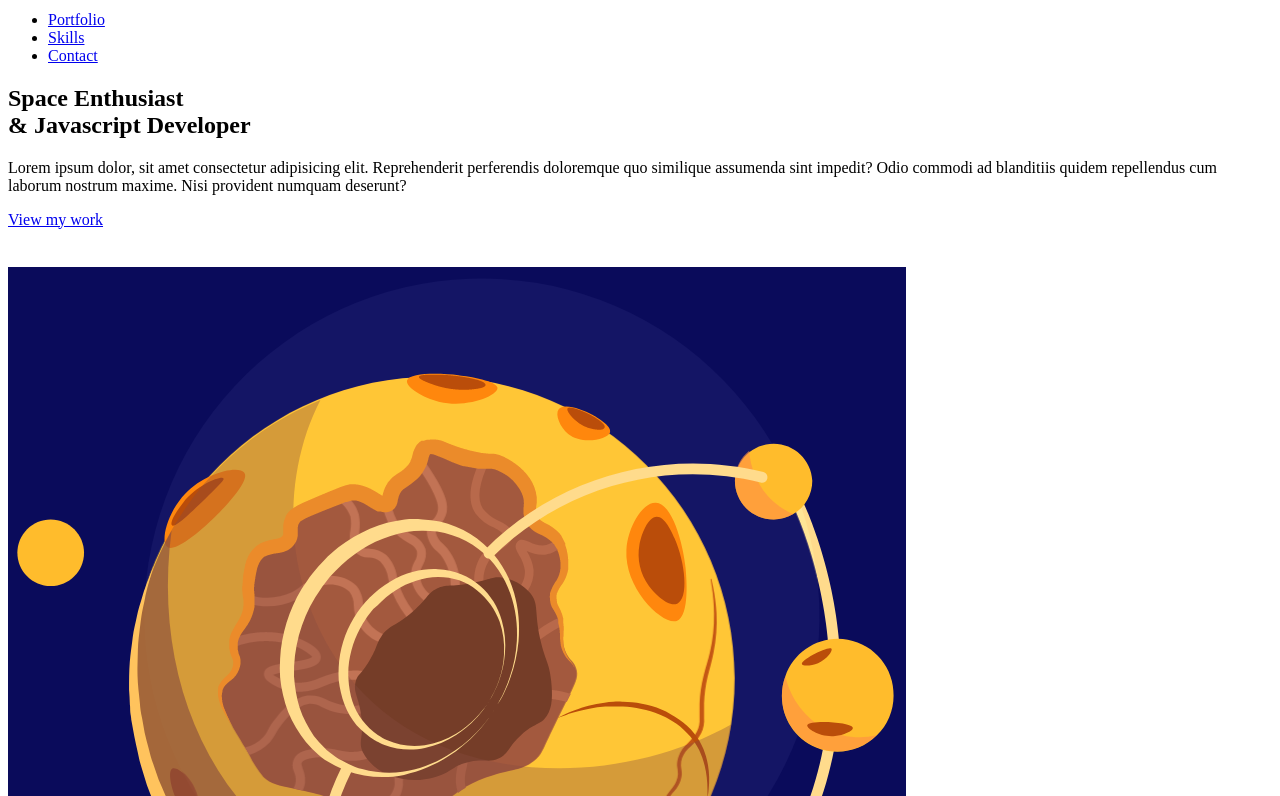
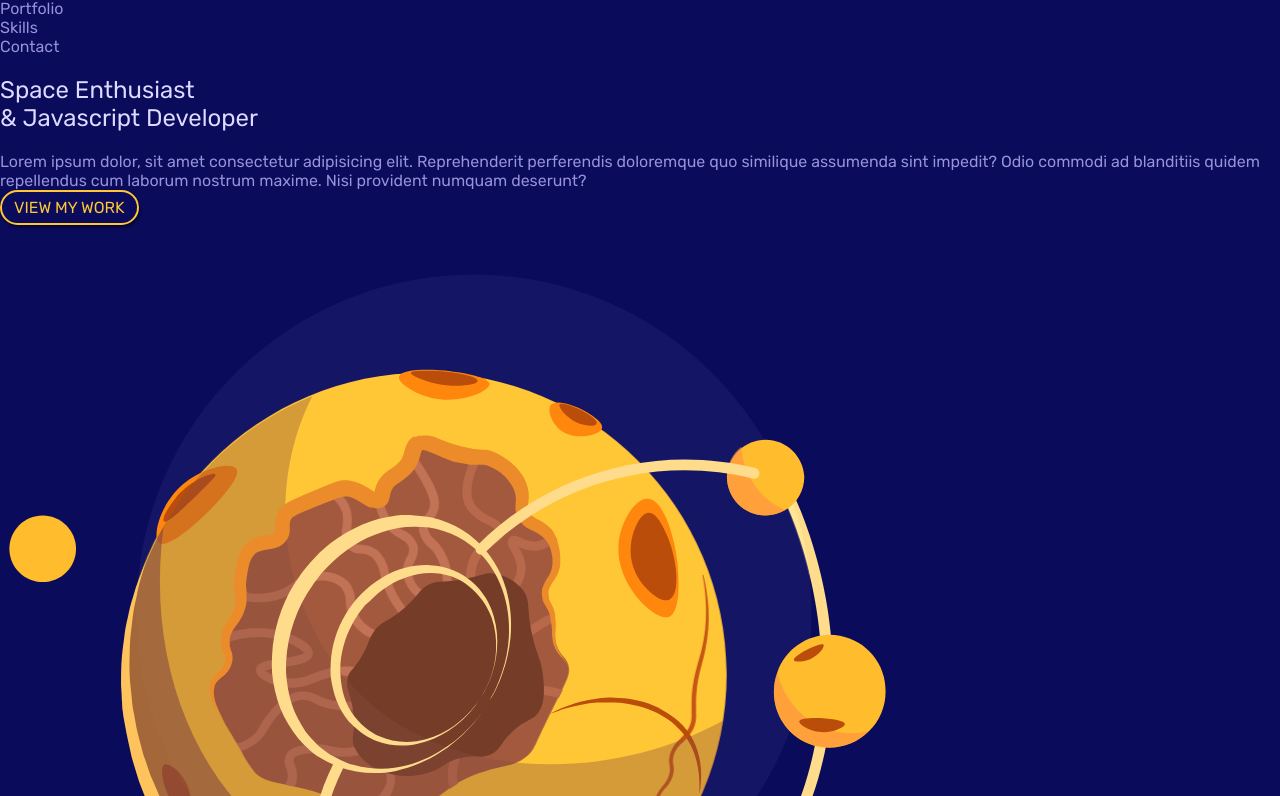
Before and after one commit to daniel-agbonifo/Mobile-first-responsive-build, a plain HTML site: page index.html in a window 1280 px wide. Shown: the part 56-852 px from the top of the page. Drawn offline with Linux system fonts and the light colour scheme.

Commit message:
added base styles

```diff
--- a/index.html
+++ b/index.html
@@ -71,8 +71,21 @@
 <section id="contact">
     <h3>Get In Touch</h3>
     <p class="leading">Lorem, ipsum dolor sit amet consectetur adipisicing elit. Cupiditate corrupti quam mole</p>
+    <form>
+        <input type="text" placeholder="NAME">
+        <input type="email" placeholder="EMAIL">
+        <textarea placeholder="YOUR MESSAGE"></textarea>
+        <button class="button">Send Flares</button>
+    </form>
 </section>
-
+<footer>
+    <div class="grid">
+        <ul class="social">
+            <li><a href=""></a><img src="assets/icon_fb.svg" alt="facebook"></li>
+            <li><a href=""></a><img src="assets/icon_tw.svg" alt="twitter"></li>
+        </ul>
+    </div>
+</footer>
 
 </body>
 </html>
--- a/style.css
+++ b/style.css
@@ -0,0 +1,83 @@
+/* variables */
+:root {
+    --primary: #ffc636;
+    --secondary: #0a0b5b;
+}
+
+/* reset */
+body,p,a,ul,li {
+    margin: 0;
+    padding: 0;
+    text-decoration: none;
+}
+
+li {
+    list-style-type: none;
+}
+
+
+/* base styles */
+    body {
+        background: var(--secondary);
+        overflow-x: hidden;
+        font-family: 'Rubik Regular';
+    }
+
+    .button {
+        background: none;
+        border: 2px solid var(--primary);
+        color: var(--primary);
+        padding: 6px 12px;
+        border-radius: 20px;
+        text-transform: uppercase;
+        box-shadow: 1px 2px 3px rgba(0,0,0,0.6);
+        display: inline-block;
+    }
+
+    .button:hover {
+        color: #222;
+        background: var(--primary);
+    }
+
+    input,textarea {
+        background: rgba(255,255,255,0.05);
+        padding: 10px 16px;
+        border-radius: 20px;
+        border: 2px #9893d8;
+        color: #f2f2f2;
+    }
+
+/* fonts */
+@font-face {
+    font-family: 'Rubik Regular';
+    src: url(assets/fonts/Rubik-Regular.ttf);
+}
+h1,h2,h3,h4 {
+    color: #dddbff;
+    font-weight: normal;
+}
+
+p,a,li {
+    color: #9893db;
+}
+
+h1,h3 {
+    font-size: 1.2em;
+}
+
+/* mobile styles */
+
+/* small tablet styles */
+@media screen and (min-width:620px) {
+
+}
+
+/* large tablets & laptop styles */
+@media screen and (min-width:960px) {
+
+}
+
+/* desktop styles */
+@media screen and (min-width:1200px) {
+
+}
```
Also changed, not shown: assets/fonts/Rubik-Regular.ttf (added).
